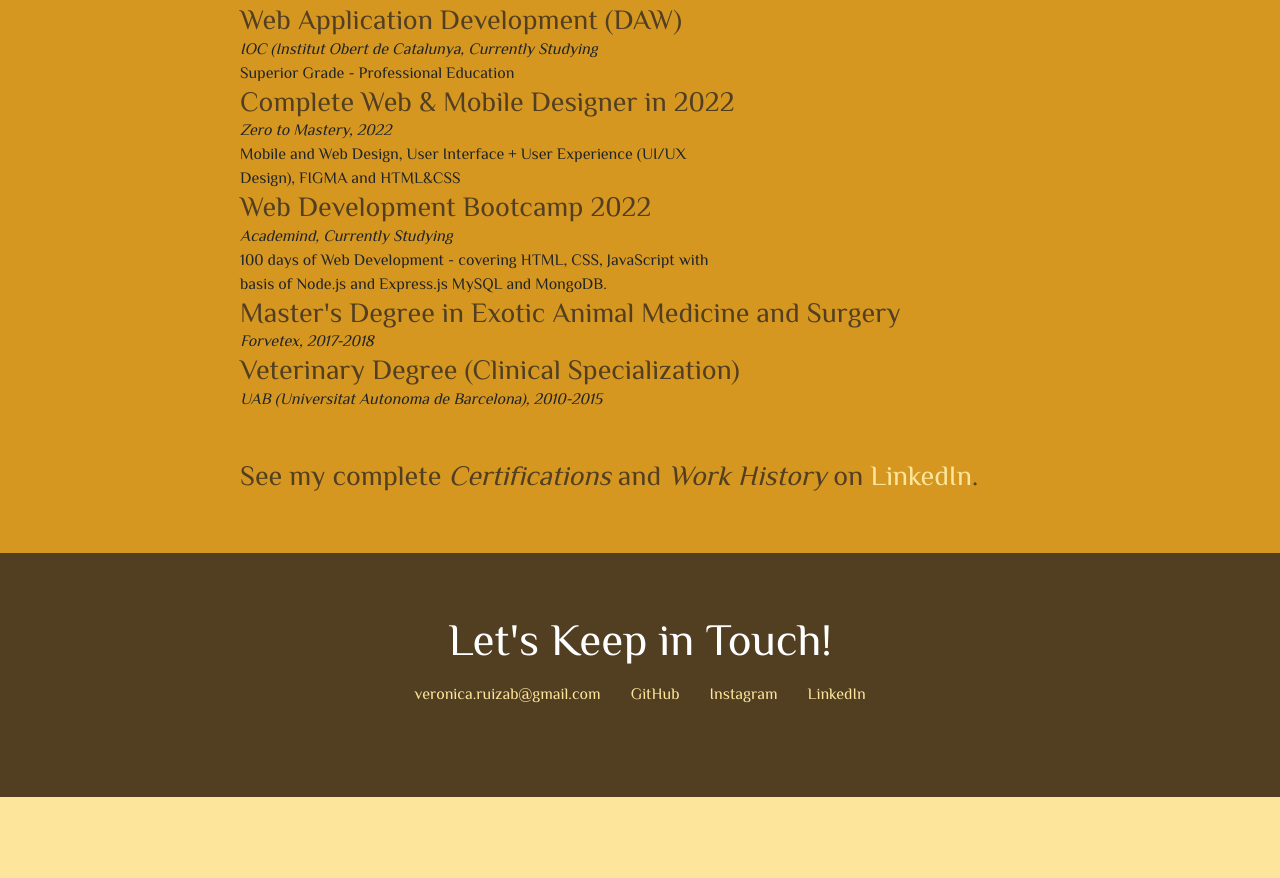
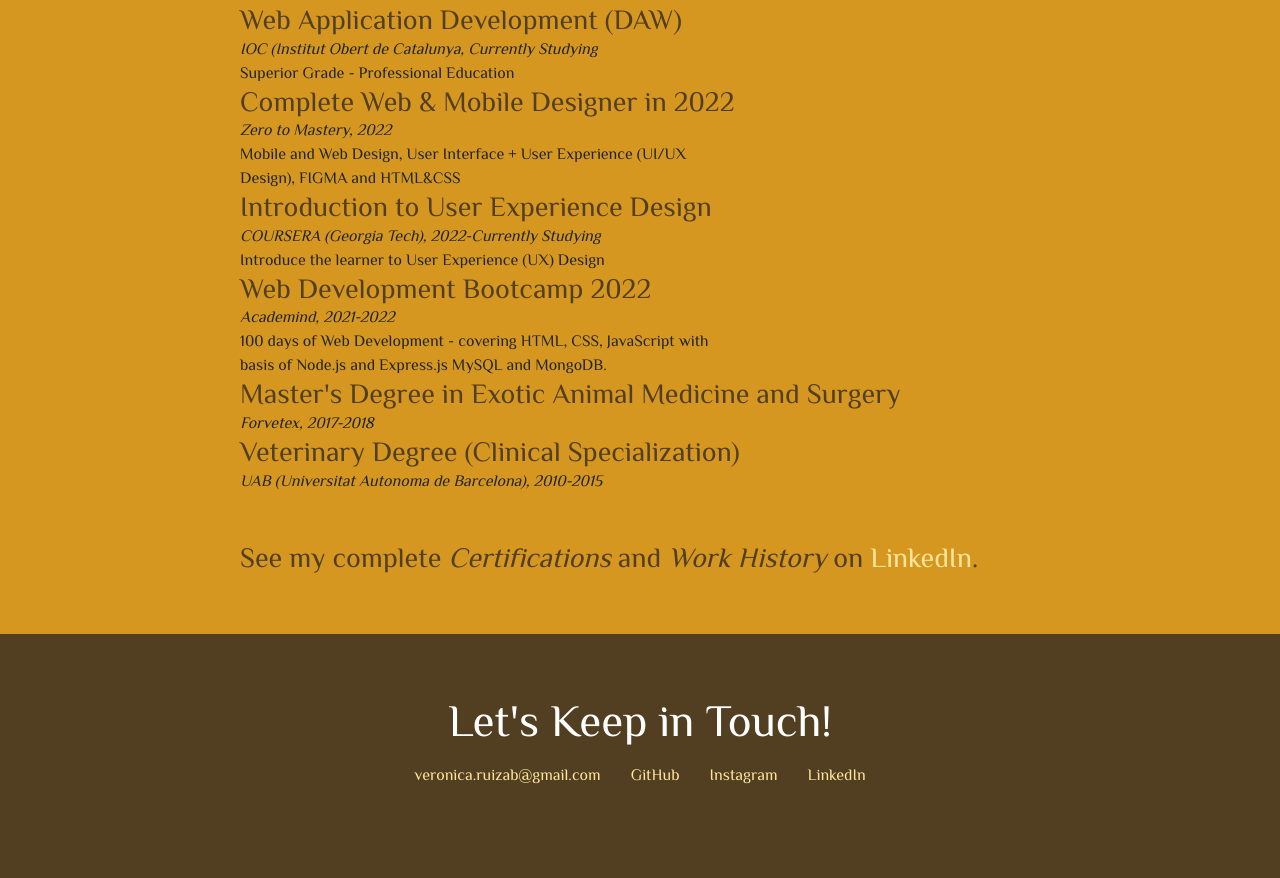
Before and after one commit to Luanvel/portfolio, a plain HTML site: page index.html in a window 1280 px wide. Shown: the part 2244-3122 px from the top of the page. Before the commit the page ends 3041 px from the top, so only its background shows below. Drawn offline with nearby package versions, Linux system fonts and the light colour scheme; a web font is replaced by a local one.

Commit message:
change education

```diff
--- a/index.html
+++ b/index.html
@@ -140,8 +140,14 @@
     </section>
 
     <section>
+      <h3>Introduction to User Experience Design</h3>
+      <p>COURSERA (Georgia Tech), 2022-Currently Studying</p>
+      <p>Introduce the learner to User Experience (UX) Design</p>
+    </section>
+
+    <section>
       <h3>Web Development Bootcamp 2022</h3>
-      <p>Academind, Currently Studying</p>
+      <p>Academind, 2021-2022</p>
       <p>100 days of Web Development - covering HTML, CSS, JavaScript with basis of Node.js and Express.js MySQL and MongoDB.</p>
     </section>
 
```
